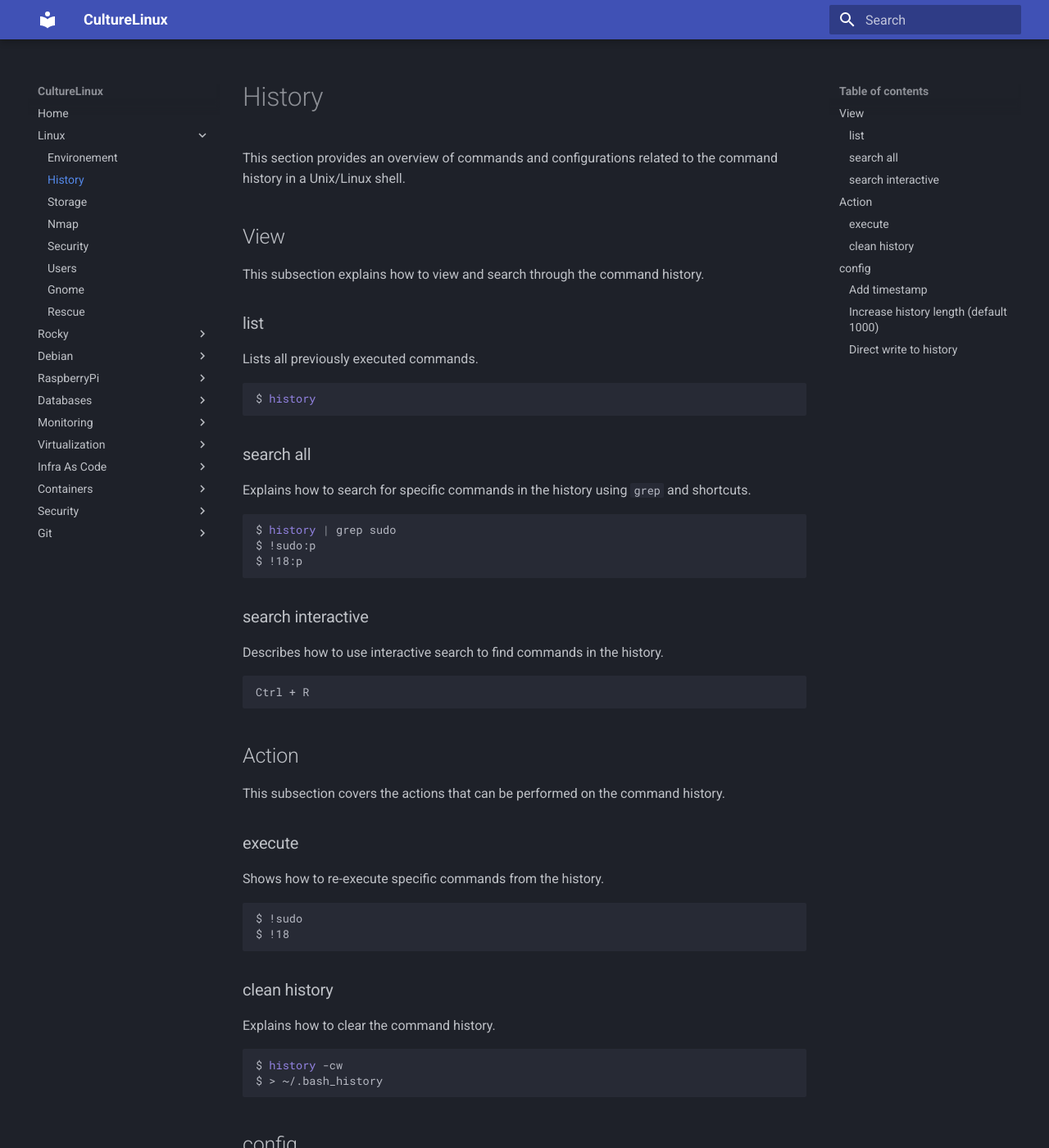
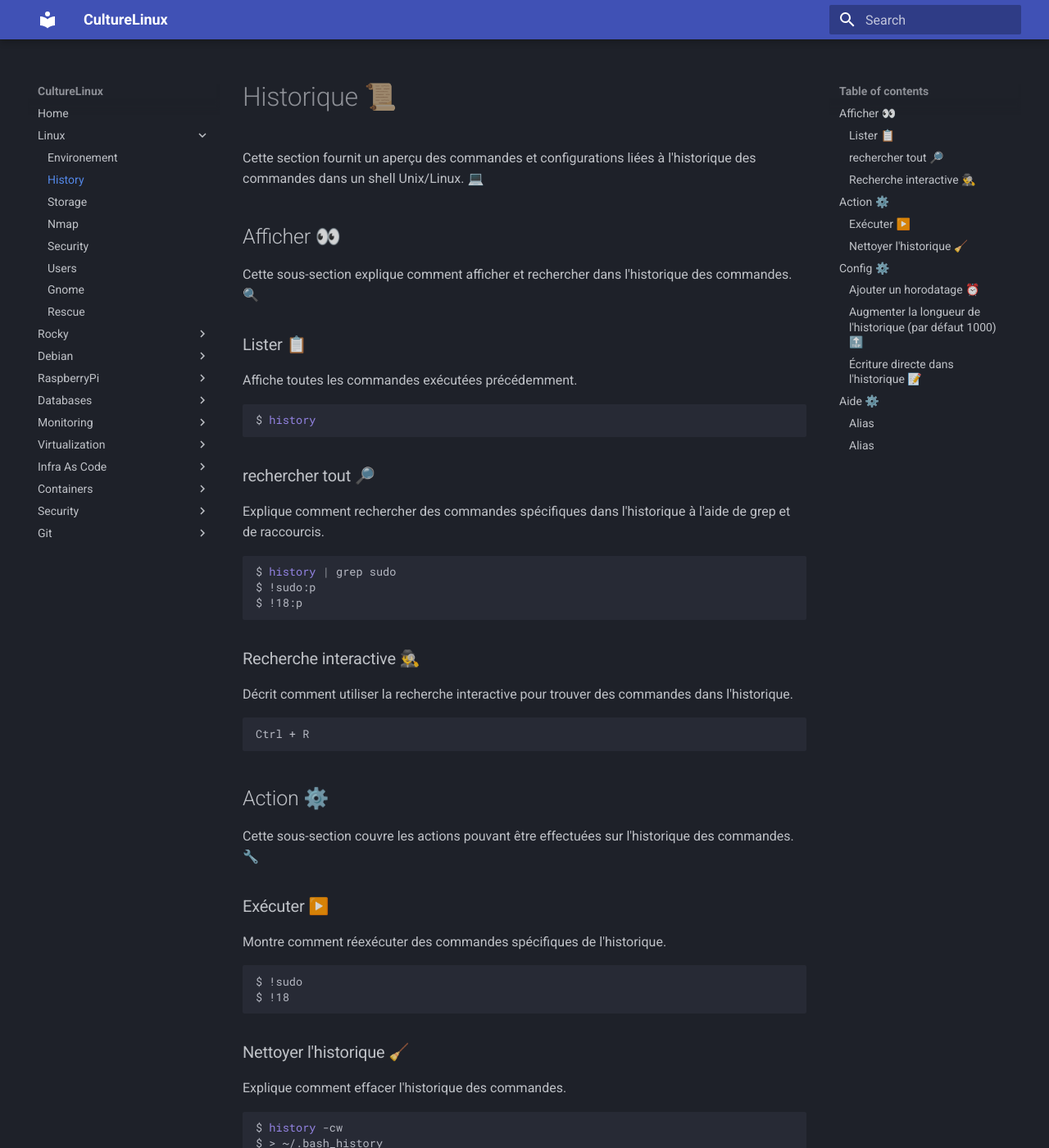
Before and after one commit to CultureLinux/doc, an MkDocs documentation site: the page built from docs/linux/history.md, in a window 1280 px wide and 1400 px high. Shown: the whole window at 82% size. Built offline with MkDocs 1.6.1 and Material for MkDocs 9.7.7, drawn with Linux system fonts in a browser that asks for light colours; some of the changed text lies outside the part shown.

Commit message:
Page history en francais

````diff
--- a/docs/linux/history.md
+++ b/docs/linux/history.md
@@ -1,67 +1,86 @@
-# History
-This section provides an overview of commands and configurations related to the command history in a Unix/Linux shell.
+#  Historique 📜
+Cette section fournit un aperçu des commandes et configurations liées à l'historique des commandes dans un shell Unix/Linux. 💻
 
-## View
-This subsection explains how to view and search through the command history.
+## Afficher 👀
+Cette sous-section explique comment afficher et rechercher dans l'historique des commandes. 🔍
 
-### list
-Lists all previously executed commands.
+
+### Lister 📋
+Affiche toutes les commandes exécutées précédemment.
 ```sh
 $ history
 ```
 
-### search all
-Explains how to search for specific commands in the history using `grep` and shortcuts.
+### rechercher tout 🔎
+Explique comment rechercher des commandes spécifiques dans l'historique à l'aide de grep et de raccourcis.
 ```sh
 $ history | grep sudo
 $ !sudo:p
 $ !18:p
 ```
 
-### search interactive
-Describes how to use interactive search to find commands in the history.
+### Recherche interactive 🕵️‍♂️
+Décrit comment utiliser la recherche interactive pour trouver des commandes dans l'historique.
 ```sh
 Ctrl + R
 ```
 
-## Action
-This subsection covers the actions that can be performed on the command history.
+## Action ⚙️
+Cette sous-section couvre les actions pouvant être effectuées sur l'historique des commandes. 🔧
 
-### execute
-Shows how to re-execute specific commands from the history.
+### Exécuter ▶️
+Montre comment réexécuter des commandes spécifiques de l'historique.
 ```sh
 $ !sudo
 $ !18
 ```
 
-### clean history
-Explains how to clear the command history.
+### Nettoyer l'historique 🧹
+Explique comment effacer l'historique des commandes.
 ```sh
 $ history -cw
 $ > ~/.bash_history
 ```
 
-## config
-This subsection details the possible configurations for the command history.
+## Config ⚙️
+Cette sous-section détaille les configurations possibles pour l'historique des commandes. 🛠️
 
-### Add timestamp
-Indicates how to add a timestamp to each command in the history.
+### Ajouter un horodatage ⏰
+Indique comment ajouter un horodatage à chaque commande dans l'historique.
 ```sh
 $ echo "export HISTTIMEFORMAT='%F, %T '" >> ~/.bashrc
 $ source ~/.bashrc
 ```
 
-### Increase history length (default 1000)
-Explains how to increase the default command history length.
+### Augmenter la longueur de l'historique (par défaut 1000) 🔝
+Explique comment augmenter la longueur par défaut de l'historique des commandes.
 ```sh
 $ echo "HISTSIZE=10000" >> ~/.bashrc
 $ echo "HISTFILESIZE=10000" >> ~/.bashrc
 $ source ~/.bashrc
 ```
 
-### Direct write to history
-Shows how to configure direct writing of commands to the history file.
+### Écriture directe dans l'historique 📝
+Montre comment configurer l'écriture directe des commandes dans le fichier d'historique.
 ```sh
 $ echo "PROMPT_COMMAND='history -a'" >> ~/.bashrc
 $ source ~/.bashrc
 ```
+
+## Aide ⚙️
+
+### Alias
+Ajoute l'alias `h` pour appeler `history`
+```sh
+$ echo "alias h='history'" >> ~/.bashrc
+$ source ~/.bashrc
+```
+
+### Alias
+Ajoute la fonction `hg` pour rechercher dans l'historique
+```sh
+$ echo "function hg (){
+    history | grep $^1
+}" >> ~/.bashrc
+$ source ~/.bashrc
+```
````
Also changed, not shown: docs/security/nmap.md (added, +4 -0 lines).
